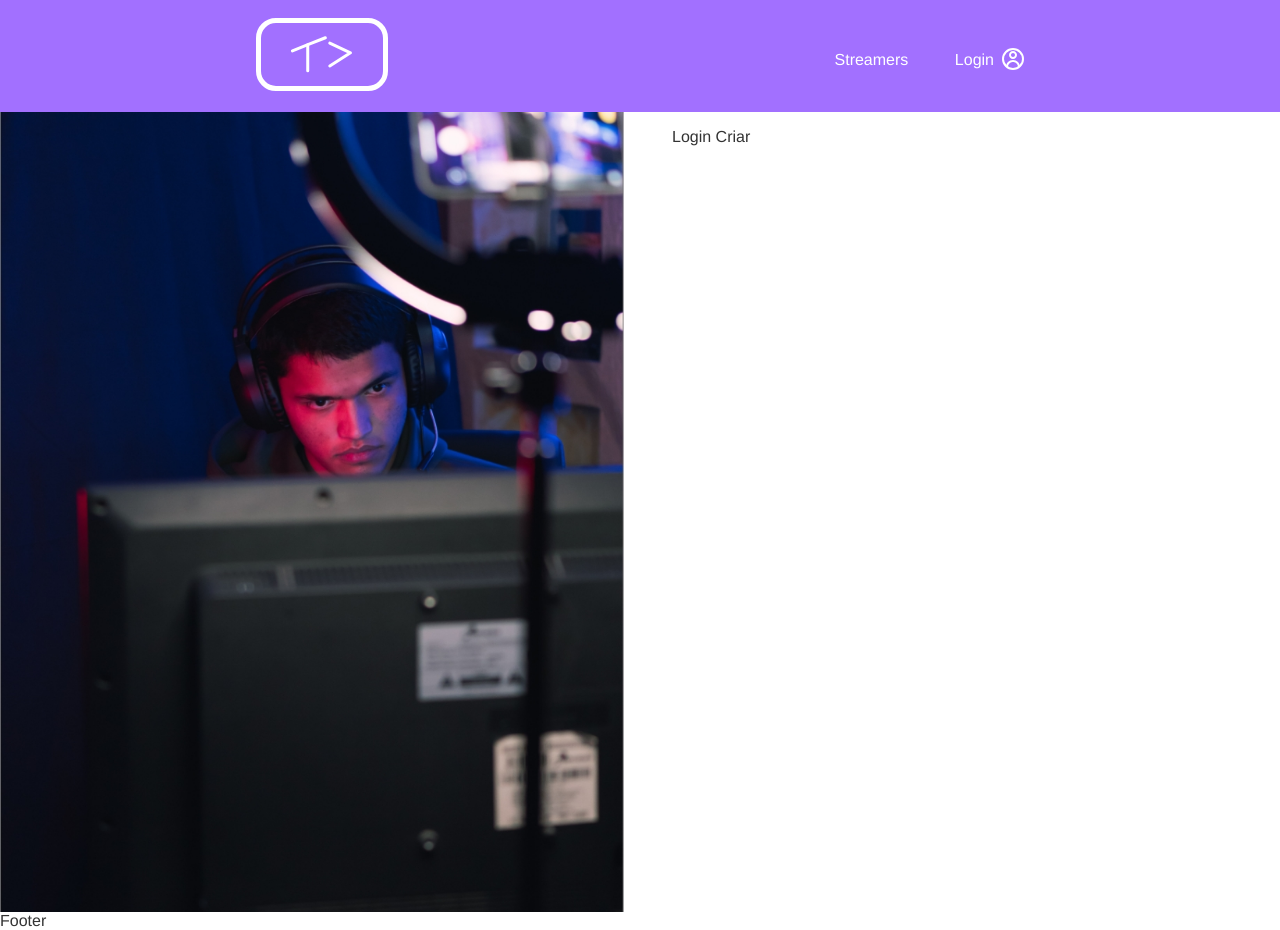
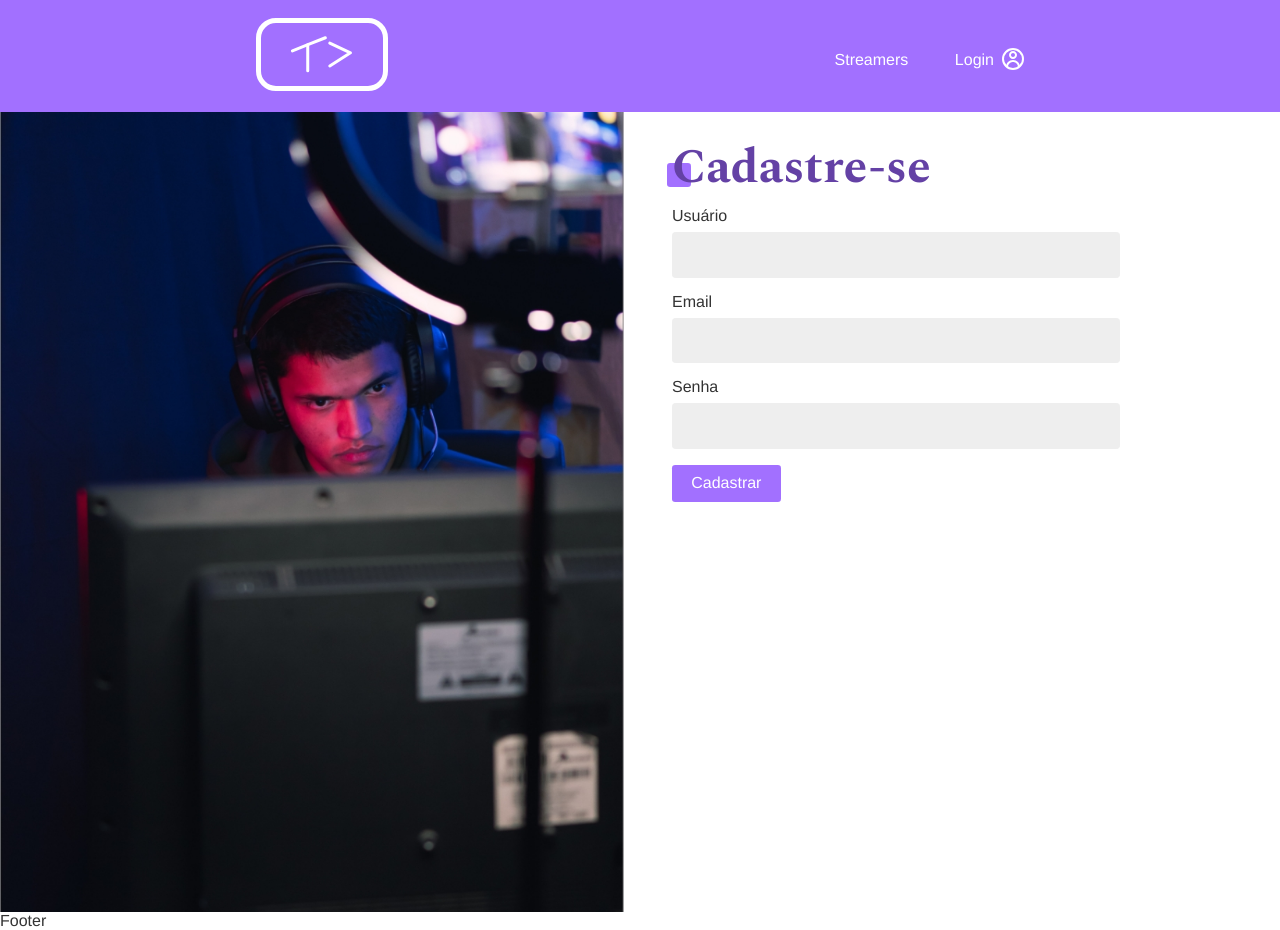
Before and after one commit to JessianCRB/Twitch-Dash, a React (Create React App) app: page /login/criar in a window 1280 px wide. Built offline with nearby package versions, Linux system fonts and the light colour scheme.

Commit message:
estilização cadastro e error404

```diff
--- a/src/App.js
+++ b/src/App.js
@@ -7,6 +7,7 @@ import Home from './Components/Home';
 import Login from './Components/Login/Login';
 import { UserStorage } from './UserContext';
 import Streamers from './Components/Streamers';
+import NotFound from './Components/NotFound';
 
 function App() {
   return (
@@ -18,6 +19,7 @@ function App() {
             <Route path="/" element={<Home />} />
             <Route path="/streamers" element={<Streamers />} />
             <Route path="/login/*" element={<Login />} />
+            <Route path="*" element={<NotFound />} />
           </Routes>
           <Footer />
         </UserStorage>
--- a/src/Components/Header.js
+++ b/src/Components/Header.js
@@ -5,7 +5,6 @@ import { ReactComponent as Logo } from '../Assets/logo.svg';
 //import { UserContext } from '../UserContext';
 
 const Header = () => {
-  //const context = React.useContext(UserContext);
   return (
     <header className={styles.header}>
       <nav className={`${styles.nav} container`}>
--- a/src/Components/Header.module.css
+++ b/src/Components/Header.module.css
@@ -23,7 +23,6 @@
 
 .streamers {
   color: #fff;
-  display: inline-block;
   position: relative;
   top: 4px;
   padding-left: 25rem;
--- a/src/Components/Login/Login.js
+++ b/src/Components/Login/Login.js
@@ -5,6 +5,7 @@ import LoginCreate from './LoginCreate';
 import LoginPasswordLost from './LoginPasswordLost';
 import LoginPasswordReset from './LoginPasswordReset';
 import styles from './Login.module.css';
+import NotFound from '../NotFound';
 
 const Login = () => {
   return (
@@ -15,6 +16,7 @@ const Login = () => {
           <Route path="criar" element={<LoginCreate />} />
           <Route path="perdeu" element={<LoginPasswordLost />} />
           <Route path="resetar" element={<LoginPasswordReset />} />
+          <Route path="*" element={<NotFound />} />
         </Routes>
       </div>
     </section>
--- a/src/Components/Login/LoginCreate.js
+++ b/src/Components/Login/LoginCreate.js
@@ -1,7 +1,29 @@
 import React from 'react';
+import useForm from '../../Hooks/useForm';
+import Button from '../Forms/Button';
+import Input from '../Forms/Input';
 
 const LoginCreate = () => {
-  return <div>Login Criar</div>;
+  const username = useForm();
+  const email = useForm('email');
+  const password = useForm('password');
+
+  function handleSubmit(event) {
+    event.preventDefault();
+    console.log('Conta Criada!');
+  }
+
+  return (
+    <section className="animeLeft">
+      <h1 className="title">Cadastre-se</h1>
+      <form onSubmit={handleSubmit}>
+        <Input label="Usuário" type="text" name="username" {...username} />
+        <Input label="Email" type="email" name="email" {...email} />
+        <Input label="Senha" type="password" name="password" {...password} />
+        <Button>Cadastrar</Button>
+      </form>
+    </section>
+  );
 };
 
 export default LoginCreate;
--- /dev/null
+++ b/src/Components/NotFound.js
@@ -0,0 +1,12 @@
+import React from 'react';
+
+const NotFound = () => {
+  return (
+    <div className="container mainContainer">
+      <h1 className="title">Error: 404</h1>
+      <p>Página não encontrada.</p>
+    </div>
+  );
+};
+
+export default NotFound;
--- a/src/Hooks/useForm.js
+++ b/src/Hooks/useForm.js
@@ -5,6 +5,11 @@ const types = {
     regex:
       /^(([^<>()[\].,;:\s@"]+(\.[^<>()[\].,;:\s@"]+)*)|(".+"))@(([^<>()[\].,;:\s@"]+\.)+[^<>()[\].,;:\s@"]{2,})$/i,
     message: 'Preencha um email válido',
+  },
+  password: {
+    regex: /^(?=.*\d)(?=.*[a-z])(?=.*[A-Z])[0-9a-zA-Z]{8,}$/,
+    message:
+      'A senha precisa ter 1 caracter maíusculo, 1 minúsculo e 1 dígito. Com no mínimo 8 caracteres',
   },
 };
 
```
